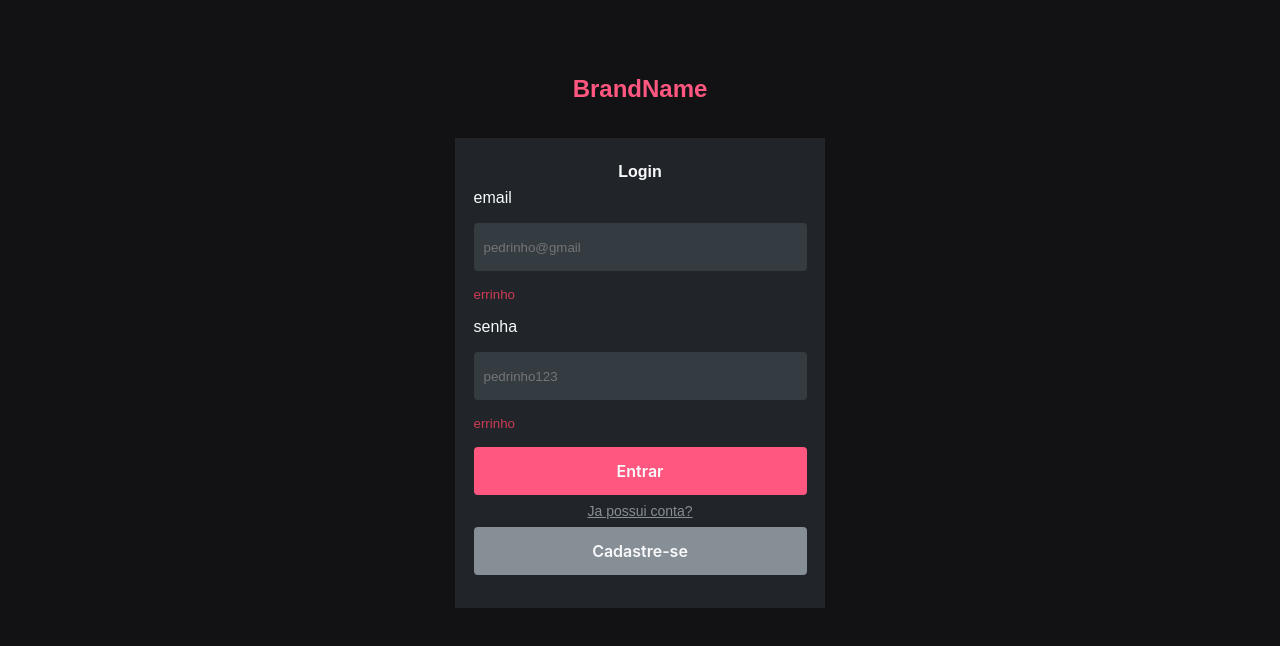
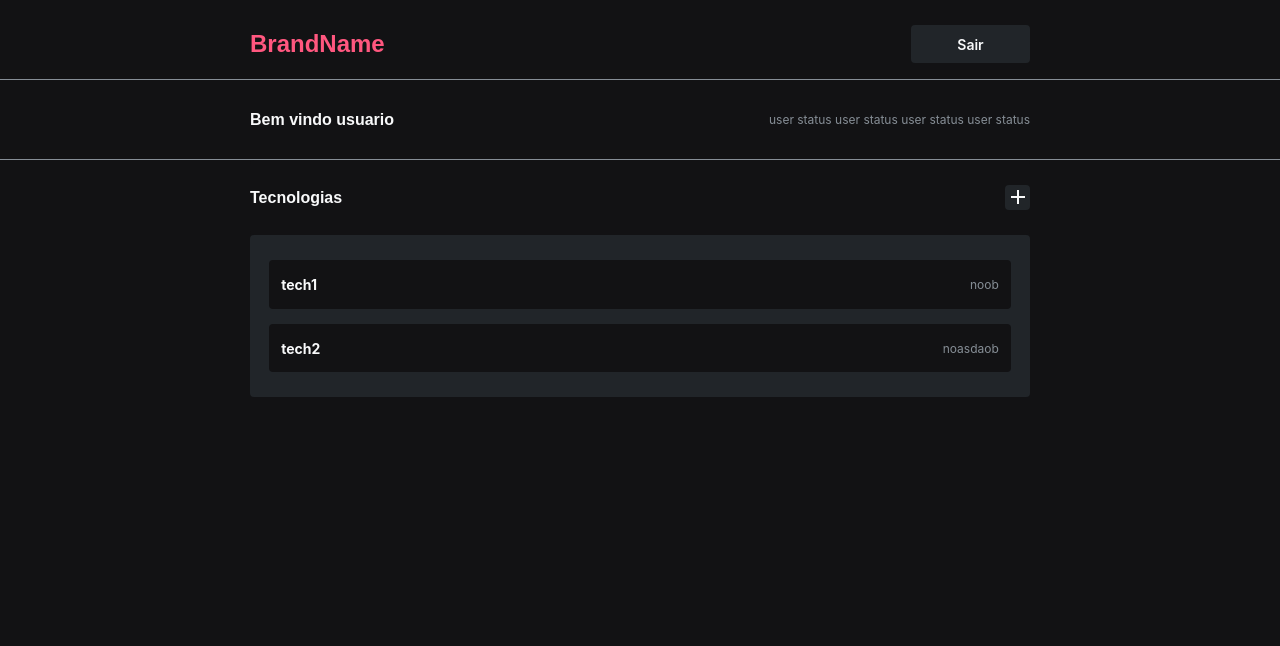
Before and after one commit to lVladimirl/DevTechCenter-fullstack-project, a React (Create React App) app in the folder front/: page / in a window 1280 px wide. Before the commit this address led to /login. Shown: the top 646 px of the page. Built offline with nearby package versions, Linux system fonts and the light colour scheme.

Commit message:
fix:techHeader padding adjustment

```diff
--- a/front/src/components/navBar/style.ts
+++ b/front/src/components/navBar/style.ts
@@ -19,6 +19,10 @@ export const BoxNav = styled.nav`
     align-items: center;
     justify-content: space-between;
   }
+  h1 {
+    color: var(--primary-color);
+    font: var(--heading-1-700);
+  }
   @media (max-width: 780px) {
     background-color: var(--grey-4);
     div {
--- a/front/src/components/techs/style.ts
+++ b/front/src/components/techs/style.ts
@@ -45,7 +45,7 @@ export const TechHeader = styled.div`
     align-items: center;
 
     margin: auto;
-    padding: 25px;
+    padding: 25px 1px;
     width: 300px;
     height: auto;
     border-radius: 4px;
--- a/front/src/store/userSlice.ts
+++ b/front/src/store/userSlice.ts
@@ -3,7 +3,7 @@ import { createSlice } from "@reduxjs/toolkit";
 export const slice = createSlice({
     name:"asd",
     initialState:{
-        user:"",
+        user:"usuario",
         tech:[{id:"asdas", name: "tech1", status:"noob"},{id:"asd", name: "tech2", status:"noasdaob"}],
         isLogged: false,
     },
```
